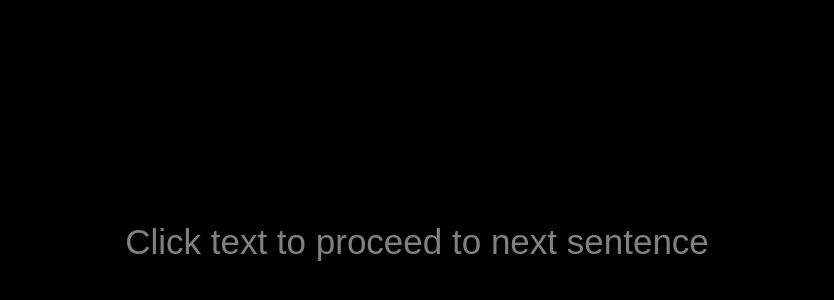
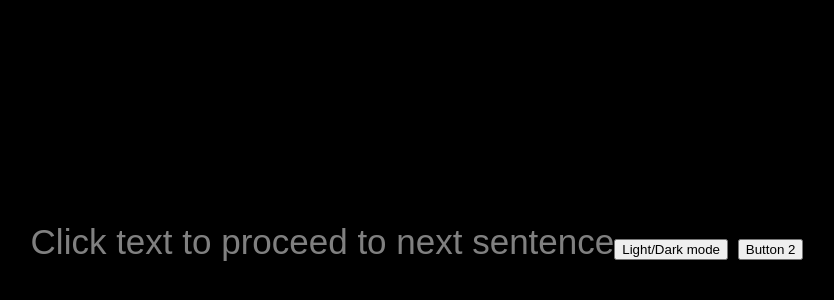
Before and after one commit to Manbebe/what-a-mystery-this-is, a plain HTML site: page index.html in a window 1280 px wide. Shown: the part 158-458 px from the top of the page, without its empty margins (223-1057 px from the left). Drawn offline with Linux system fonts and the light colour scheme.

Commit message:
difficulty

```diff
--- a/index.html
+++ b/index.html
@@ -8,6 +8,10 @@
 </head>
 <body onclick="nextSentence()">
   <div id="text"></div>
+  <div id="buttons">
+    <button>Light/Dark mode</button>
+    <button>Button 2</button>
+  </div>
   <audio id="typeSound" src="voice_gaster_7.mp3" preload="auto"></audio>
   <script src="script.js"></script>
 </body>
--- a/script.js
+++ b/script.js
@@ -2,27 +2,27 @@ const sentences = [
       "Click text to proceed to next sentence",
       "Hello...",
       "Welcome to my final project",
-      "I think it pretty obvious that i used quite a bit of chat gpt for this but thats beside the point",
-      "This section of this project will be a message for those who have helped me thoughout the year",
-      "Whether it be my classmates or Mr Coop",
-      "Each and everyone have helped me turn what seemed to be an impossible and complicated task...",
-      "That was turned into a activity that i seemed to enjoy",
-      "I want to thank everyone for helping me",
-      "And coop, you were honestly the goat, im sad that ur leaving tuckahoe im sure we all are",
-      "But enough of my talk lets get into the activity at hand",
-      "its not really a WEBSITE or GAME its more like a quick EXPERIENCE, something where i can do whatever",
-      "-------------------------------------------------------------------------------------------------------",
+      "I think it pretty obvious that i used a bit of chat gpt for this but thats beside the point",
+      "This websites focus is an interactable little thing where there are many interactables...",
+      "That make me say different things and maybe do different things if my creator wants to idk",
+      "So please enjoy this little thing cuz even though it might be simple, its cool so yea :)",
+      "The buttons will now appear in 3",
+      "2",
+      "1",
+      "0"
+    ];
 
-    ];
 
     let currentSentence = 0;
     let index = 0;
     let interval;
+    let sentence = true;
+    const buttonsDiv = document.getElementById('buttons');
     const textDiv = document.getElementById("text");
     const typeSound = document.getElementById("typeSound");
 
     function typeSentence() {
-      if (index < sentences[currentSentence].length) {
+      if (sentence & index < sentences[currentSentence].length) {
         textDiv.textContent += sentences[currentSentence][index];
 
         // Restart and play the typing sound
@@ -34,19 +34,31 @@ const sentences = [
         clearInterval(interval);
       }
     }
-
     function nextSentence() {
       clearInterval(interval);
       textDiv.textContent = "";
       index = 0;
       currentSentence = (currentSentence + 1) % sentences.length;
       interval = setInterval(typeSentence, 50);
+       if (currentSentence === 11) {
+        sentence = false;
+          buttonsDiv.style.display = "block"; // Show buttons after 6 sentences
+        }
     }
+
+
 
     // Start the first sentence
     interval = setInterval(typeSentence, 50);
-try {
-  typeSound.play().catch(() => {
-  console.log("Sound blocked or not supported.");
-  });
-} catch {}
+
+
+
+///      "This section of this project will be a message for those who have helped me thoughout the year",
+///   "Whether it be my classmates or Mr Coop",
+//    "Each and everyone have helped me turn what seemed to be an impossible and complicated task...",
+//   "That was turned into a activity that i seemed to enjoy",
+//    "I want to thank everyone for helping me",
+//     "And coop, you were honestly the goat, im sad that ur leaving tuckahoe im sure we all are",
+//    "But enough of my talk lets get into the activity at hand",
+//      "its not really a WEBSITE or GAME its more like a quick EXPERIENCE, something where i can do whatever",
+//      "-------------------------------------------------------------------------------------------------------",
--- a/style.css
+++ b/style.css
@@ -8,4 +8,10 @@ body {
       margin: 0;
      justify-content: center; /* Center horizontally */
      align-items: center;     /* Center vertically */
-     cursor: none;
+     cursor: pointer;
+     transition: background-color 0.5s ease;
+}
+
+ #buttons {
+      display: ; /* Initially hide the buttons */
+    }
```
